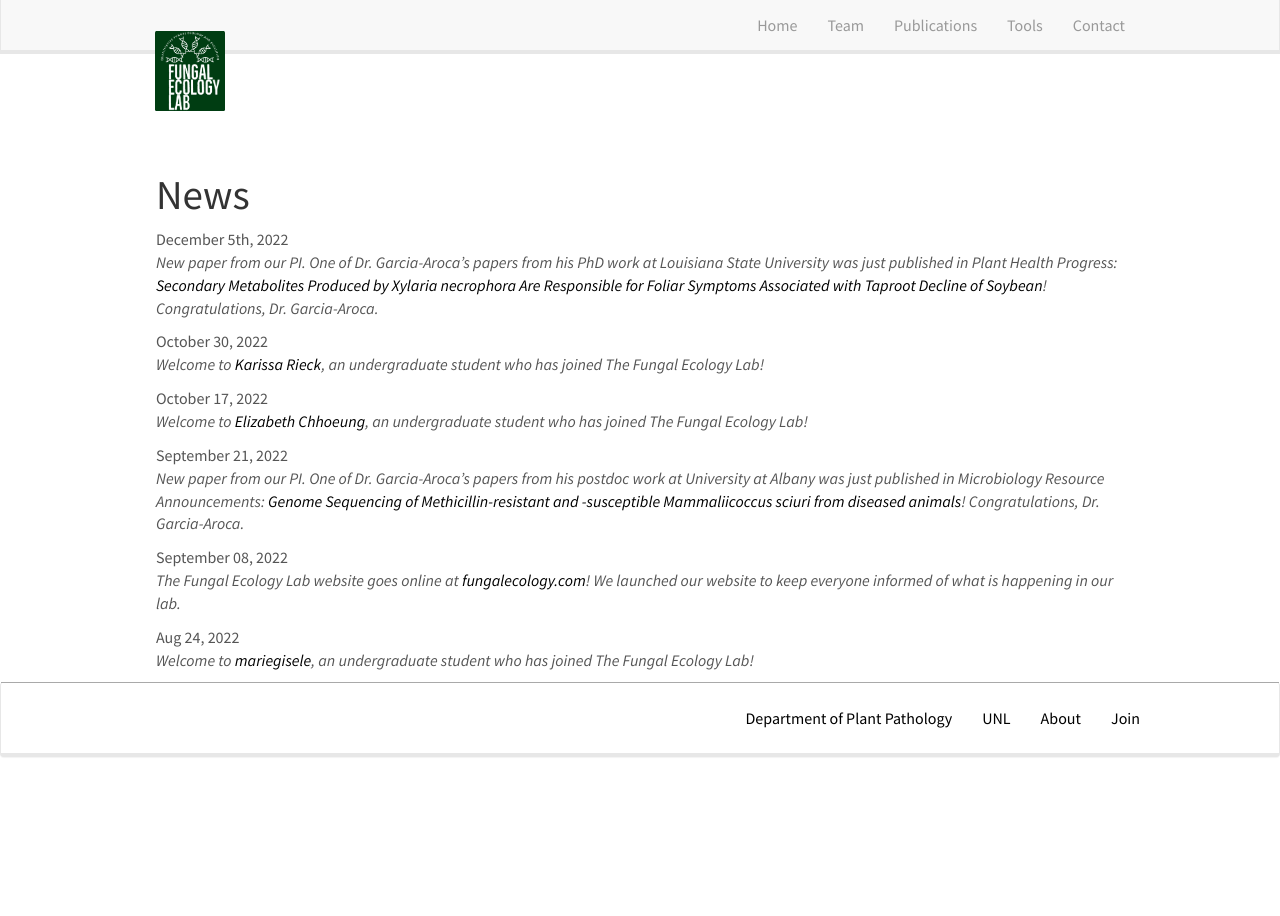
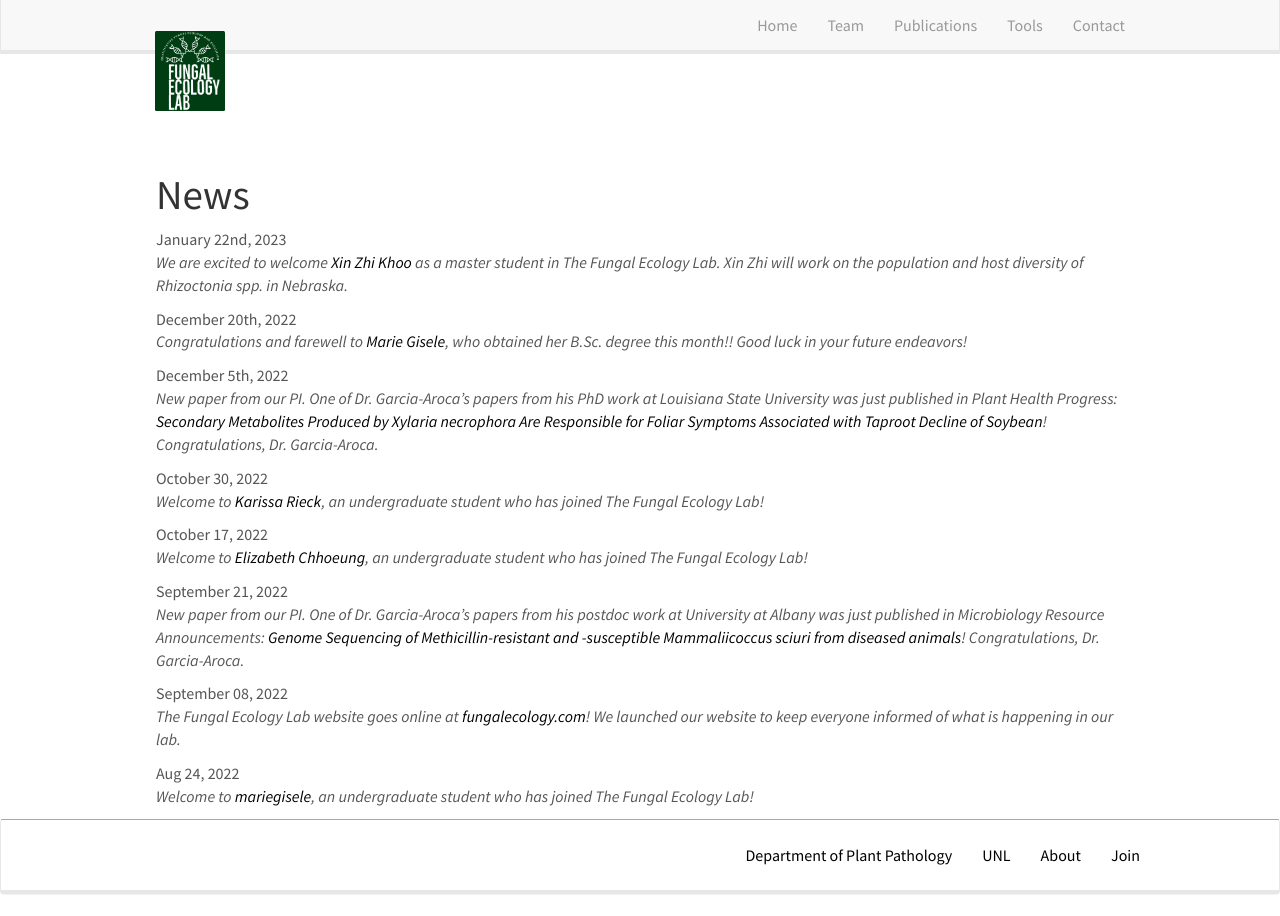
Before and after one commit to teddyaroca/old_fungal_ecology_lab, a Jekyll site: the page built from _pages/allnews.md, in a window 1280 px wide. Built offline with Jekyll 4.4.1, drawn with Linux system fonts in a browser that asks for light colours; nearby versions of some CDN libraries.

Commit message:
Updating news

```diff
--- a/_data/news.yml
+++ b/_data/news.yml
@@ -1,4 +1,7 @@
-
+- date: January 22nd, 2023
+  headline: "We are excited to welcome <a href='team/xinzhikhoo'>Xin Zhi Khoo</a> as a master student in The Fungal Ecology Lab. Xin Zhi will work on the population and host diversity of <i>Rhizoctonia</i> spp. in Nebraska."
+- date: December 20th, 2022
+  headline: "Congratulations and farewell to <a href='team/mariegisele'>Marie Gisele</a>, who obtained her B.Sc. degree this month!! Good luck in your future endeavors!"
 - date: December 5th, 2022
   headline: "New paper from our PI. One of Dr. Garcia-Aroca's papers from his PhD work at Louisiana State University was just published in Plant Health Progress: <a href='https://apsjournals.apsnet.org/doi/10.1094/PHP-03-22-0021-RS'>Secondary Metabolites Produced by <i>Xylaria necrophora</i> Are Responsible for Foliar Symptoms Associated with Taproot Decline of Soybean</a>! Congratulations, Dr. Garcia-Aroca."
 - date: October 30, 2022
```
